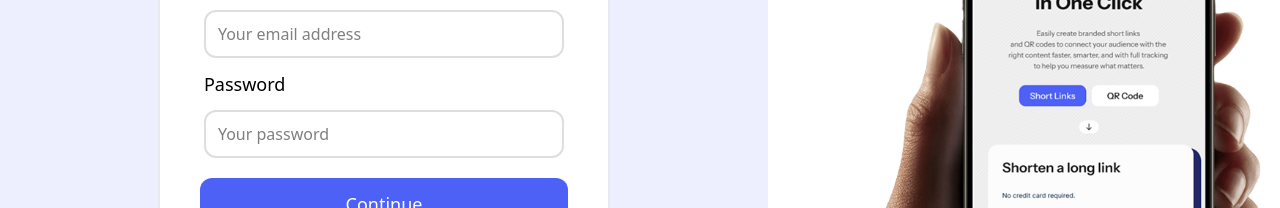
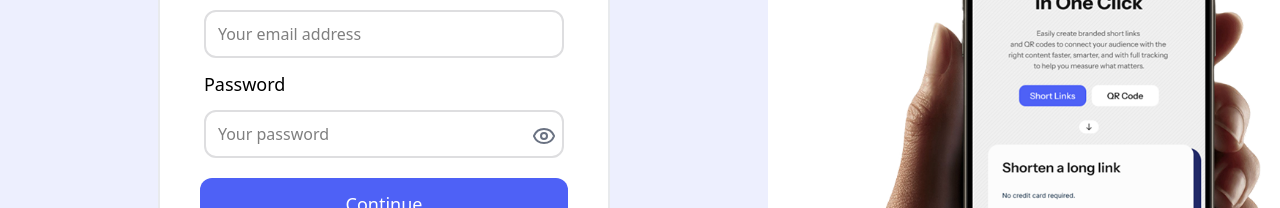
Before and after one commit to Yulong-Dev/Devalyze_url_shortener, a React (Vite) app in the folder devalyze_url/: page /SignUp in a window 1280 px wide. Shown: the part 313-521 px from the top of the page. Built offline with nearby package versions, Linux system fonts and the light colour scheme; a web font is replaced by a local one.

Commit message:
minor add ons

```diff
--- a/devalyze_url/src/components/Footer.jsx
+++ b/devalyze_url/src/components/Footer.jsx
@@ -25,8 +25,7 @@ const Footer = () => {
           </p>
           <div className="flex justify-center sm:justify-start gap-4 text-xl">
             <div className="bg-white text-indigo-900 p-1 rounded-full">
-              <Link to="dashboard">
-              <FaFacebookF /></Link>
+              <FaFacebookF />
             </div>
             <div className="bg-white text-indigo-900 p-1 rounded-full">
               <FaTwitter />
--- a/devalyze_url/src/pages/SignUp.jsx
+++ b/devalyze_url/src/pages/SignUp.jsx
@@ -4,12 +4,13 @@ import logo from "/public/logos/devalyse.png";
 import phone from "/public/logos/phone1.png";
 import { motion } from "framer-motion";
 import signup from "/public/logos/signup.png";
-
+import { Eye, EyeOff } from "lucide-react";
 
 const SignUp = () => {
   const [fullName, setFullName] = useState("");
   const [email, setEmail] = useState("");
   const [password, setPassword] = useState("");
+  const [showPassword, setShowPassword] = useState(false);
   const [loading, setLoading] = useState(false);
 
   // Change this based on environment
@@ -233,7 +234,7 @@ const SignUp = () => {
 
             <motion.div
               variants={itemVariants}
-              className="flex flex-col px-1 gap-3"
+              className="flex flex-col px-1 gap-3 relative"
             >
               <label className="font-link text-lg font-medium">Password</label>
               <motion.input
@@ -248,6 +249,13 @@ const SignUp = () => {
                 value={password} // ✅ Controlled input
                 onChange={(e) => setPassword(e.target.value)} // ✅ Update stat
               />
+              <button
+                type="button"
+                onClick={() => setShowPassword(!showPassword)}
+                className="absolute right-3 top-[74%] transform -translate-y-1/2 text-sm text-gray-500 hover:text-gray-700"
+              >
+                {showPassword ? <EyeOff /> : <Eye />}
+              </button>
             </motion.div>
 
             {/* All buttons remain exactly the same */}
```
